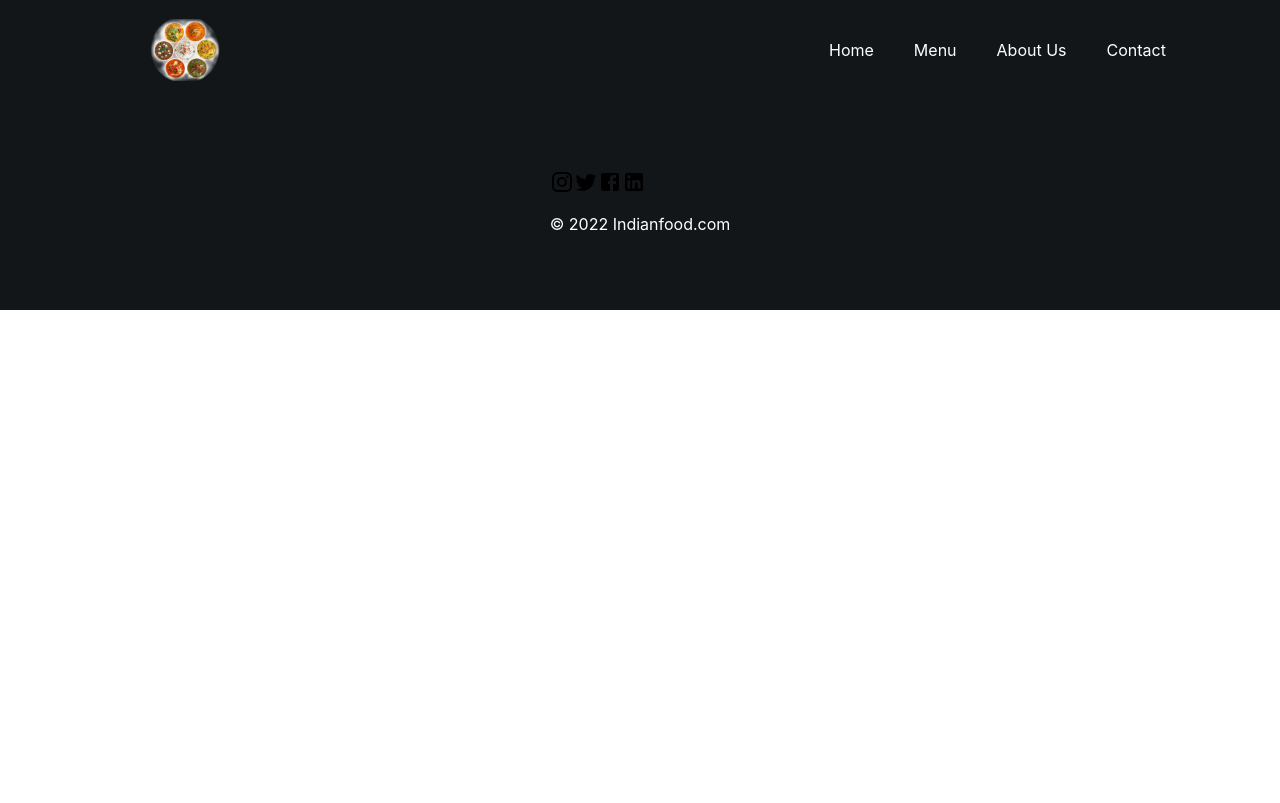
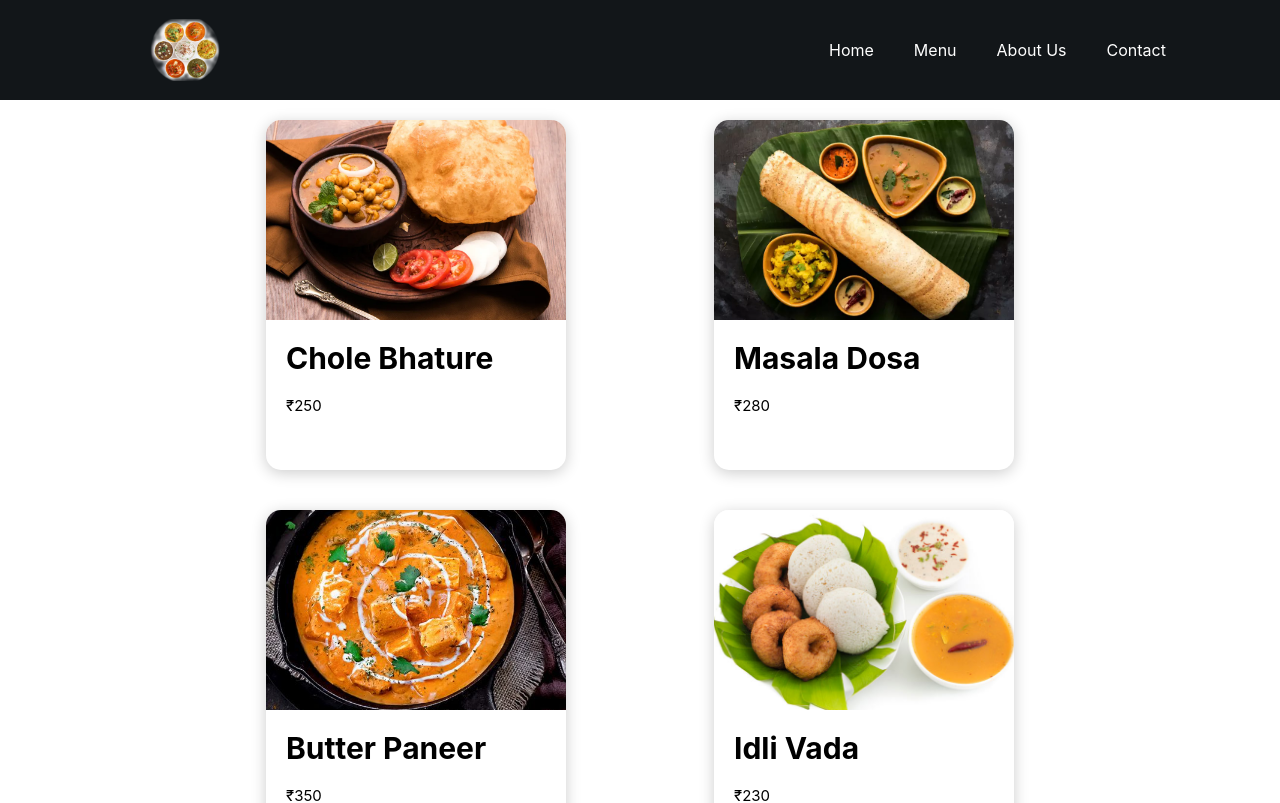
Before and after one commit to kaustubhgaikwad/food-order-app, a React (Create React App) app: page /menu in a window 1280 px wide. Shown: the top 803 px of the page. Built offline with nearby package versions, Linux system fonts and the light colour scheme.

Commit message:
Updated footer and added Menu section

```diff
--- a/src/App.js
+++ b/src/App.js
@@ -2,6 +2,7 @@
 import Navbar from './components/Navbar';
 import Footer from './components/Footer';
 import Home from './pages/Home'
+import Menu from './pages/Menu'
 import {BrowserRouter as Router,Switch,Route,Routes} from "react-router-dom"
 
 function App() {
@@ -10,6 +11,7 @@
         <Navbar/>
         <Routes>
           <Route path="/" exact  element={<Home/>}/>
+          <Route path="/menu" exact  element={<Menu/>}/>
         </Routes>
         <Footer/>
     </Router>
--- a/src/components/Footer.js
+++ b/src/components/Footer.js
@@ -8,7 +8,7 @@
 function Footer() {
     return (
         <div className="footer">
-            <div>
+            <div className="socialMedia">
                 <InstagramIcon/>
                 <TwitterIcon/>
                 <FacebookIcon/>
--- /dev/null
+++ b/src/components/MenuItem.js
@@ -0,0 +1,13 @@
+import React from 'react'
+
+function MenuItem({ image, name, price }) {
+    return (
+      <div className="menuItem">
+        <div style={{ backgroundImage: `url(${image})` }}> </div>
+        <h1> {name} </h1>
+        <p> ₹{price} </p>
+      </div>
+    );
+  }
+
+export default MenuItem
--- /dev/null
+++ b/src/data/data.js
@@ -0,0 +1,39 @@
+import Chole from "../assets/chhola.jpg";
+import Dosa from "../assets/dosa.jpg";
+import Paneer from "../assets/paneer.jpg";
+import Idli from "../assets/idli.jpg";
+import Gujrati from "../assets/gujrati.jpeg";
+import Rajasthani from "../assets/rajasthani.jpg";
+
+export const Data = [
+  {
+    name: "Chole Bhature",
+    image: Chole,
+    price: 250,
+  },
+  {
+    name: "Masala Dosa",
+    image: Dosa,
+    price: 280,
+  },
+  {
+    name: "Butter Paneer",
+    image: Paneer,
+    price: 350,
+  },
+  {
+    name: "Idli Vada",
+    image: Idli,
+    price: 230,
+  },
+  {
+    name: "Gujrati Thali",
+    image: Gujrati,
+    price: 450,
+  },
+  {
+    name: "Rajasthani Thali",
+    image: Rajasthani,
+    price: 499,
+  },
+];
--- /dev/null
+++ b/src/pages/Menu.js
@@ -0,0 +1,27 @@
+import React from 'react'
+import {Data} from '../data/data'
+import MenuItem from "../components/MenuItem";
+import "../styles/Menu.css";
+
+function Menu() {
+    return (
+        <div className="menu">
+            <div className="menuTitle">
+                <div className="menuList">
+                {Data.map((menuItem, key) => {
+                    return (
+                        <MenuItem
+                        key={key}
+                        image={menuItem.image}
+                        name={menuItem.name}
+                        price={menuItem.price}
+                        />
+                    );
+                    })}
+                </div>
+            </div>
+        </div>
+    )
+}
+
+export default Menu
--- a/src/styles/Footer.css
+++ b/src/styles/Footer.css
@@ -17,5 +17,5 @@
 }
 
 .footer p {
-  color: white;
+  color: rgb(131, 114, 114);
 }
--- /dev/null
+++ b/src/styles/Menu.css
@@ -0,0 +1,62 @@
+.menu {
+  width: 100%;
+  height: auto;
+  display: flex;
+  justify-content: center;
+  align-items: center;
+  flex-direction: column;
+}
+.menu .menuTitle {
+  /* font-family: cursive; */
+  font-size: 15px;
+}
+
+.menuList {
+  width: 70vw;
+  height: auto;
+  display: grid;
+  grid-template-columns: 1fr 1fr 1fr;
+  place-items: center;
+}
+
+/* MENU ITEM STYLING */
+
+.menuItem {
+  border-radius: 15px;
+  width: 300px;
+  height: 350px;
+  margin: 20px;
+  box-shadow: 0px 3px 15px rgba(0, 0, 0, 0.2);
+}
+.menuItem:hover {
+  box-shadow: 0px 3px 15px rgba(0, 0, 0, 0.5);
+  transition: 0.3s ease-in;
+  cursor: pointer;
+}
+
+.menuItem div {
+  border-top-left-radius: 15px;
+  border-top-right-radius: 15px;
+  width: 100%;
+  height: 200px;
+  background-position: center;
+  background-repeat: no-repeat;
+  background-size: cover;
+}
+
+.menuItem h1,
+.menuItem p {
+  margin-left: 20px;
+}
+
+@media only screen and (max-width: 1300px) {
+  .menuList {
+    grid-template-columns: 1fr 1fr;
+  }
+}
+
+@media only screen and (max-width: 800px) {
+  .menuList {
+    grid-template-columns: 1fr;
+  }
+}
```
